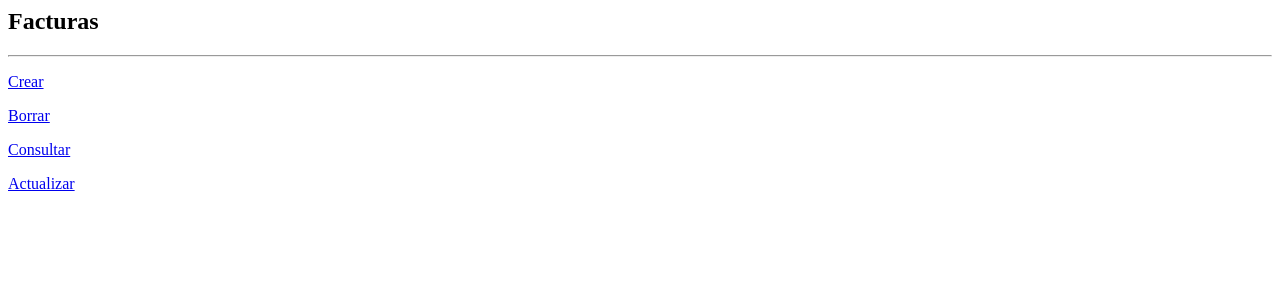
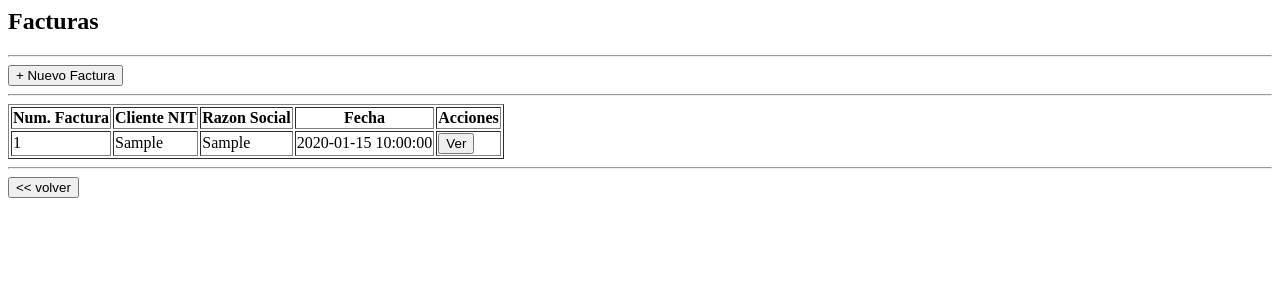
Before and after one commit to pedrazadixon/formularios-factura, a PHP site: page /facturas in a window 1280 px wide. Shown: the top 300 px of the page. Run offline with PHP 8.4, Linux system fonts and the light colour scheme; tables that the repository leaves empty hold one stand-in row (values such as "Sample post"); data that the repository does not hold is empty.

Commit message:
Listado de facturas

```diff
--- a/facturas/index.php
+++ b/facturas/index.php
@@ -1,6 +1,63 @@
+<?php
+$servername = "localhost";
+$username = "root";
+$password = "";
+$dbname = "formularios-factura";
+
+// Create connection
+$conn = new mysqli($servername, $username, $password, $dbname);
+// Check connection
+if ($conn->connect_error) {
+    exit("Conexion fallida: " . $conn->connect_error);
+}
+
+$sql = "SELECT * FROM `facturas` INNER JOIN clientes ON clientes.id_cliente = facturas.cliente_id";
+$result = $conn->query($sql);
+
+if ($result->num_rows > 0) {
+    $facturas = $result->fetch_all(MYSQLI_ASSOC);
+} else {
+    $facturas = null;
+}
+
+$conn->close();
+
+?>
+
 <h2>Facturas</h2>
 <hr>
-<p><a href="crear.php">Crear</a></p>
-<p><a href="borrar.php">Borrar</a></p>
-<p><a href="consultar.php">Consultar</a></p>
-<p><a href="actualizar.php">Actualizar</a></p>
+<a href="crear.php"><button> + Nuevo Factura</button></a>
+<hr>
+
+<?php if(empty($facturas)): ?>
+    <p>Aún no hay facturas registradas.</p>
+<?php else: ?>
+
+    <table border="1">
+        <tr>
+            <th>Num. Factura</th>
+            <th>Cliente NIT</th>
+            <th>Razon Social</th>
+            <th>Fecha</th>
+            <th>Acciones</th>
+        </tr>
+
+        <?php foreach ($facturas as $key => $factura) : ?>
+            <tr>
+                <td><?php echo $factura['id_factura'] ?></td>
+                <td><?php echo $factura['nit'] ?></td>
+                <td><?php echo $factura['razon_social'] ?></td>
+                <td><?php echo $factura['fecha'] ?></td>
+                <td>
+                    <a href="ver.php?id=<?php echo $factura['id'] ?>"><button>Ver</button></a>
+                </td>
+            </tr>
+        <?php endforeach; ?>
+
+    </table>
+
+<?php endif; ?>
+
+<hr>
+
+<a href="../"><button><< volver</button></a>
```
